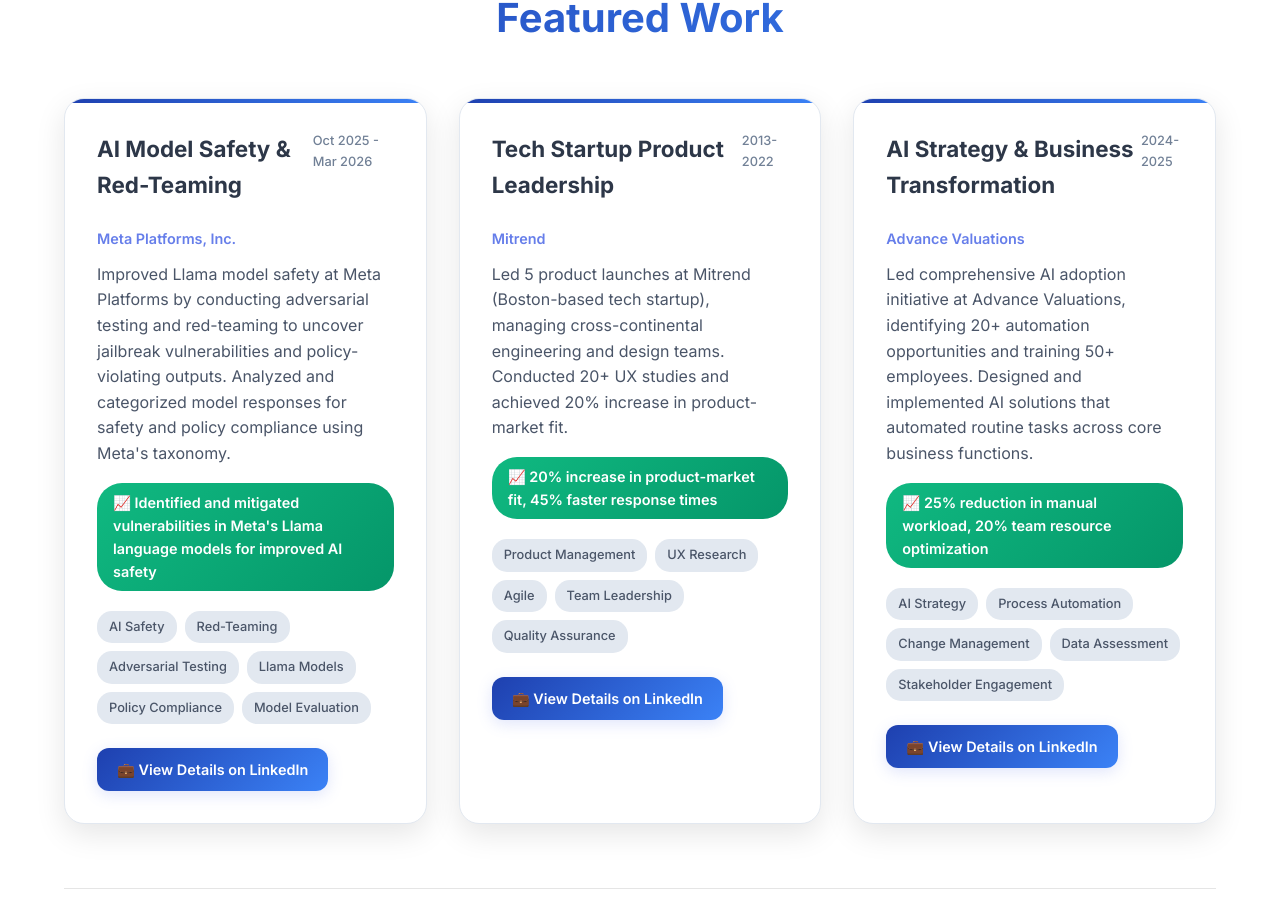
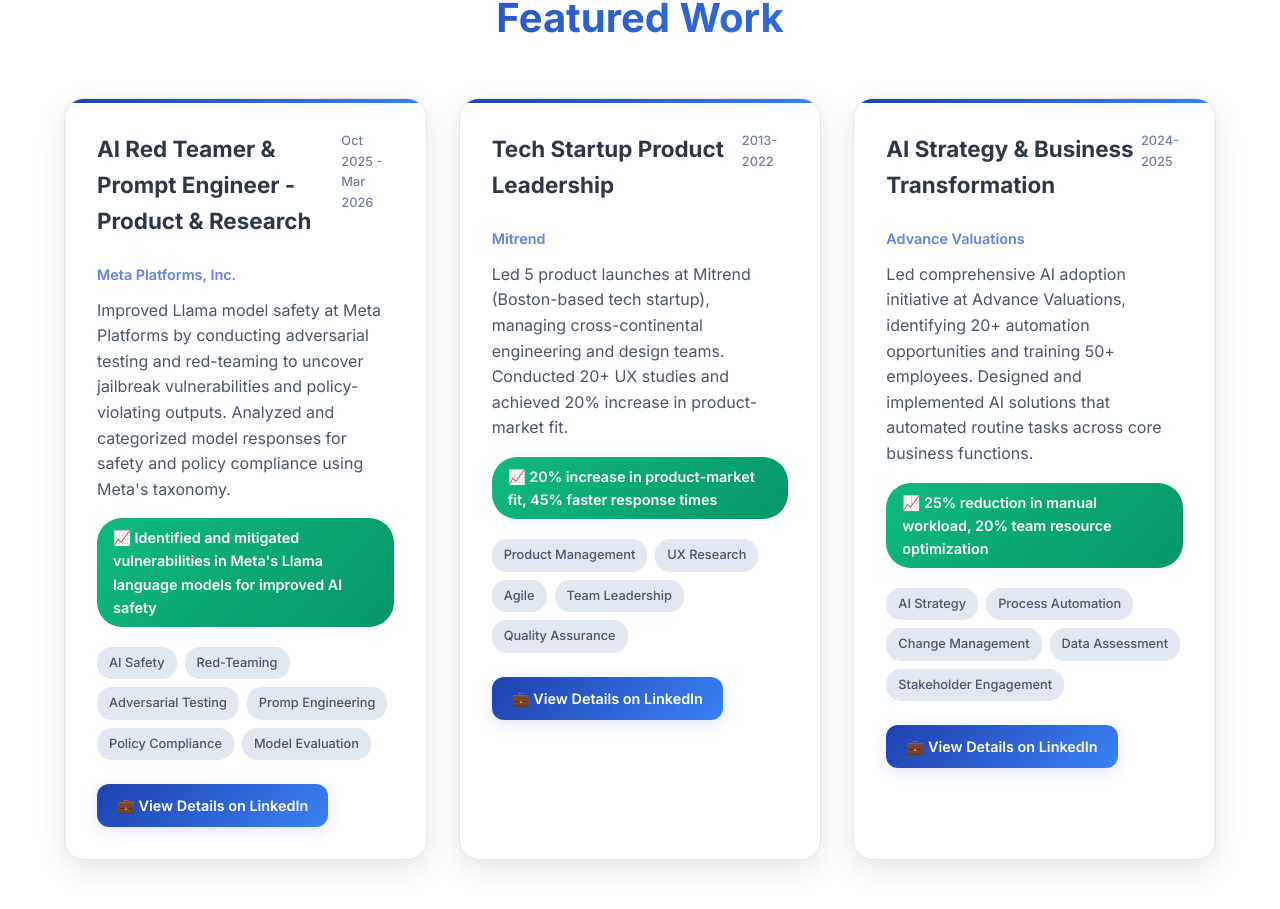
Before and after one commit to georgikdz/my-portfolio, a Next.js app: page / in a window 1280 px wide. Shown: the part 1975-2884 px from the top of the page. Built offline with nearby package versions, Linux system fonts and the light colour scheme.

Commit message:
Update featured project title and tech stack

```diff
--- a/components/Projects.js
+++ b/components/Projects.js
@@ -2,14 +2,14 @@
   // Featured Projects - Top 3, always visible
   const featuredProjects = [
     {
-      title: "AI Model Safety & Red-Teaming",
+      title: "AI Red Teamer & Prompt Engineer - Product & Research",
       description:
         "Improved Llama model safety at Meta Platforms by conducting adversarial testing and red-teaming to uncover jailbreak vulnerabilities and policy-violating outputs. Analyzed and categorized model responses for safety and policy compliance using Meta's taxonomy.",
       tech: [
         "AI Safety",
         "Red-Teaming",
         "Adversarial Testing",
-        "Llama Models",
+        "Promp Engineering",
         "Policy Compliance",
         "Model Evaluation"
       ],
```
